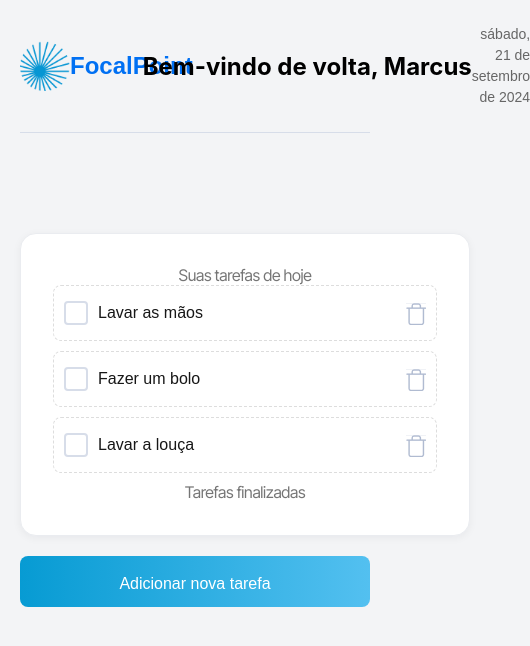
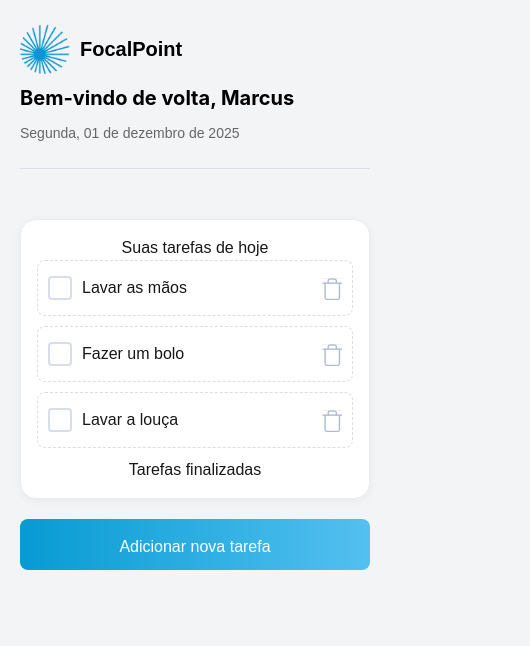
Before and after one commit to EmersonCarlosAlvesSouza/desafio-frontend, a Next.js app: page /tarefas in a window 390 px wide. Shown: the top 646 px of the page, 530 px wide, since content can reach past the window. Built offline with nearby package versions, Linux system fonts and the light colour scheme.

Commit message:
finalizado o projeto

```diff
--- a/app/tarefas/modal.adicionar.module.scss
+++ b/app/tarefas/modal.adicionar.module.scss
@@ -9,6 +9,7 @@
   justify-content: center;
   align-items: center;
   z-index: 1000; /* Garante que o modal esteja no topo */
+  font-family: 'Inter Tight', sans-serif; /* Aplicando a fonte padrão */
 }
 
 .modalContent {
@@ -19,6 +20,15 @@
   width: 400px;
   text-align: left;
   z-index: 1001; /* Garante que o conteúdo do modal esteja no topo */
+  font-family: 'Inter Tight', sans-serif; /* Aplicando a fonte padrão */
+}
+
+.modalContent h2 {
+  margin-bottom: 20px; /* Adiciona a distância entre "Nova tarefa" e "Título" */
+  font-family: 'Inter Tight', sans-serif;
+  font-size: 24px;
+  font-weight: bold;
+  color: #000000;
 }
 
 .modalLabel {
@@ -26,8 +36,10 @@
   margin-bottom: 8px;
   font-size: 14px;
   font-weight: bold;
-    color: #333;
+  color: #000000;
+  font-family: 'Inter Tight', sans-serif;
 }
+
 
 .modalInput {
   width: 100%;
@@ -37,10 +49,12 @@
   border-radius: 8px;
   font-size: 14px;
   color: #333;
+  font-family: 'Inter Tight', sans-serif; /* Aplicando a fonte padrão */
 }
 
 .modalInput::placeholder {
   color: #bbb;
+  font-family: 'Inter Tight', sans-serif; /* Aplicando a fonte padrão */
 }
 
 .modalButtons {
@@ -57,11 +71,12 @@
   padding: 0;
   cursor: pointer;
   text-align: center;
+  font-family: 'Inter Tight', sans-serif; /* Aplicando a fonte padrão */
 }
 
 .cancelButton {
   background-color: #E7EEFB;
-    color: #333;
+  color: #000000;
   transition: background-color 0.3s ease;
 }
 
--- a/app/tarefas/modal.deletar.module.scss
+++ b/app/tarefas/modal.deletar.module.scss
@@ -8,7 +8,7 @@
   display: flex;
   justify-content: center;
   align-items: center;
-    z-index: 1000; /* Garante que o modal esteja no topo */
+  z-index: 1000;
 }
 
 .modalContent {
@@ -17,23 +17,39 @@
   border-radius: 12px;
   box-shadow: 0 8px 16px rgba(0, 0, 0, 0.1);
   width: 400px;
-    text-align: left;
-    z-index: 1001; /* Garante que o conteúdo do modal esteja no topo */
+  text-align: left; /* Centraliza o conteúdo à esquerda */
+  z-index: 1001;
 }
 
+
+.modalContent h2 {
+  font-family: 'Inter Tight', sans-serif;
+  font-size: 24px;
+  font-weight: 500;
+  color: #000000;
+  text-align: left; /* Centraliza o "Deletar tarefa" à esquerda */
+  margin-bottom: 30px; /* Adiciona espaço abaixo de "Deletar tarefa" */
+}
+
+.modalContent p {
+  text-align: left; /* Alinha a pergunta à esquerda */
+  font-family: 'Inter Tight', sans-serif;
+  margin-top: 0; /* Remove qualquer espaçamento extra */
+  margin-bottom: 20px; /* Mantém o espaçamento antes dos botões */
+}
 .modalButtons {
   display: flex;
   justify-content: space-between;
   gap: 8px;
 }
 
-  .cancelButton, .delete {
-    width: 100%;
-    max-width: 185px;
+.cancelButton, .deleteButton {
+  width: 185px;
   height: 51px;
   border-radius: 8px;
-    padding: 0;
   cursor: pointer;
+  font-family: 'Inter Tight', sans-serif;
+  padding: 16px 24px;
   text-align: center;
 }
 
@@ -43,11 +59,8 @@
   transition: background-color 0.3s ease;
 }
 
-  .delete {
-    background-color: #f44336;
+.deleteButton {
+  background: linear-gradient(90deg, #D30707 0%, #F05353 100%);
   color: white;
+  transition: background-color 0.3s ease;
 }
-
-  .delete:hover {
-    background-color: #d32f2f;
-  }
--- a/app/tarefas/page.tsx
+++ b/app/tarefas/page.tsx
@@ -29,17 +29,7 @@ const Tarefas = () => {
   const [tarefaParaDeletar, setTarefaParaDeletar] = useState<Tarefa | null>(null);
   const [novaTarefa, setNovaTarefa] = useState('');
 
-  // Função para formatar a data atual
-  const formatarDataAtual = () => {
-    const data = new Date();
-    const opcoes: Intl.DateTimeFormatOptions = {
-      weekday: 'long',
-      year: 'numeric',
-      month: 'long',
-      day: 'numeric'
-    };
-    return data.toLocaleDateString('pt-BR', opcoes);
-  };
+
 
 
   // Handle the task completion (move to "Tarefas Finalizadas")
@@ -85,7 +75,7 @@ const Tarefas = () => {
           <h1>Bem-vindo de volta, Marcus</h1>
         </div>
         <div className={tarefasStyles.date}>
-          <span>{formatarDataAtual()}</span>
+          <span>Segunda, 01 de dezembro de 2025</span>
         </div>
       </header>
 
--- a/app/tarefas/tarefas.module.scss
+++ b/app/tarefas/tarefas.module.scss
@@ -1,3 +1,21 @@
+.modalOverlay {
+  position: fixed;
+  top: 0;
+  left: 0;
+  width: 100%;
+  height: 100%;
+  background: rgba(255, 255, 255, 0.9); /* Fundo branco com menos transparência */
+  display: flex;
+  justify-content: center;
+  align-items: center;
+  z-index: 1000;
+  backdrop-filter: blur(15px); /* Aumenta o desfoque */
+  -webkit-backdrop-filter: blur(15px); /* Prefixo para compatibilidade */
+}
+
+
+
+
 .container {
   width: 100%;
   max-width: 1200px;
@@ -6,6 +24,7 @@
   padding: 0 20px;
   text-align: center;
 }
+
 
 .header {
   display: flex;
@@ -24,33 +43,34 @@
 .logo {
   width: 40px;
   height: auto;
-  margin-right: 10px;
+  padding-left: 40px;
 }
 
 .logoText {
   font-size: 24px;
   font-weight: bold;
-  color: #0070f3;
+  color: #000000;
+  margin-left: 10px;
 }
 
 .welcome {
   text-align: center;
   flex: 1;
   display: flex;
-  justify-content: center;  /* Centraliza o texto de boas-vindas */
+  justify-content: center; /* Centraliza o texto de boas-vindas */
   flex-direction: column;
   align-items: center;
 }
 
 .welcome h1 {
-  font-family: 'Inter', sans-serif;  /* Aplicando a fonte Inter Tight */
-  font-size: 24px;  /* Tamanho da fonte */
-  font-weight: bold;  /* Negrito */
-  letter-spacing: -2%;  /* Espaçamento entre letras */
+  font-family: 'Inter', sans-serif;
+  font-size: 24px;
+  font-weight: bold;
+  letter-spacing: -2%;
   margin: 0;
-  line-height: 29px;  /* Ajuste da altura da linha */
-  color: #000;  /* Cor preta mais forte */
-  white-space: nowrap;  /* Forçar o texto a ficar em uma única linha */
+  line-height: 29px;
+  color: #000;
+  white-space: nowrap;
 }
 
 .date {
@@ -71,14 +91,14 @@
 
 .tarefasList {
   list-style-type: none;
-  padding: 0;
+  padding: 30px;
   margin: 0;
 }
 
 .tarefasList li {
   display: flex;
   align-items: center;
-  justify-content: flex-start;  /* Alinha os itens à esquerda */
+  justify-content: flex-start;
   padding: 15px 10px;
   border: 1px dashed #ddd;
   border-radius: 8px;
@@ -90,16 +110,7 @@
 .tarefasList li:hover {
   background-color: #f5f5f5;
 }
-/* Para estilizar as tarefas não completadas */
-.tarefasList li:not(.completed) label {
-  font-family: 'Inter Tight', sans-serif;
-  font-weight: 400;
-  font-size: 16px;
-  line-height: 19.36px;
-  letter-spacing: -0.02em;
-  color: #000000; /* Cor #000000 (preto) */
-}
-/* Para estilizar o checkbox */
+
 .tarefasList li input[type="checkbox"] {
   appearance: none;
   width: 24px;
@@ -109,13 +120,13 @@
   background-color: #fff;
   position: relative;
   cursor: pointer;
-  margin-right: 10px; /* Espaçamento entre o checkbox e o texto */
+  margin-right: 10px;
 }
 
 .tarefasList li input[type="checkbox"]:checked {
   background-color: #79C7FF;
   border: none;
-  content: url('../src/check.png');  /* Ícone SVG de check */
+  content: url('../src/check.png');
   display: flex;
   justify-content: center;
   align-items: center;
@@ -123,8 +134,8 @@
 
 .tarefasList li label {
   flex-grow: 1;
-  text-align: left;  /* Garante que o texto das tarefas fique à esquerda */
-  margin-left: 10px;  /* Ajusta o espaçamento entre o checkbox e o texto */
+  text-align: left;
+  margin-left: 10px;
 }
 
 .tarefasList li.completed {
@@ -138,13 +149,12 @@
   height: 20px;
   border: none;
   cursor: pointer;
-  margin-left: auto;  /* Garante que o ícone da lixeira fique à direita */
+  margin-left: auto;
 }
 
-
-
 .addButton {
-  width: 450px;
+  width: 100%;
+  max-width: 450px;
   height: 51px;
   background: linear-gradient(90deg, #079BD3 0%, #53C0F0 100%);
   color: white;
@@ -164,39 +174,54 @@
   cursor: not-allowed;
 }
 
-.tarefasList li .deleteButton {
-  margin-left: auto;
-}
-
-.tarefasList li.completed .deleteButton {
-  margin-left: auto;
-}
-
-.tarefasList .hot {
-  margin-right: 10px;
-}
 .buttonContainer {
   display: flex;
   justify-content: center;
   margin-top: 20px;
 }
 
-/* Para estilizar "Suas tarefas de hoje" */
-.suasTarefas {
-  font-family: 'Inter Tight', sans-serif;
-  font-weight: 400;
-  font-size: 16px;
-  line-height: 19.36px;
-  letter-spacing: -0.02em;
-  color: rgba(0, 0, 0, 0.54); /* Cor com 54% de opacidade */
+@media screen and (max-width: 768px) {
+  .tarefasContainer {
+    width: 100%;
+    max-width: 100%;
+    padding: 16px;
+    margin-top: 50px;
+  }
+
+  .addButton {
+    max-width: 100%;
+    width: 100%;
+  }
+
+  .tarefasList {
+    padding: 0;
+  }
+
+  .header {
+    flex-direction: column;
+    align-items: flex-start;
+  }
+
+  .logoContainer {
+    padding-left: 0;
+    margin-bottom: 10px;
+  }
+
+  .logo {
+    padding-left: 0;
+    width: 30px;
+  }
+
+  .logoText {
+    font-size: 20px;
+  }
+
+  .welcome h1 {
+    font-size: 20px;
+  }
+
+  .date {
+    text-align: left;
+    margin-top: 10px;
+  }
 }
-
-/* Para estilizar "Tarefas finalizadas" */
-.tarefasFinalizadas {
-  font-family: 'Inter Tight', sans-serif;
-  font-weight: 400;
-  font-size: 16px;
-  line-height: 19.36px;
-  letter-spacing: -0.02em;
-  color: rgba(0, 0, 0, 0.54); /* Cor com 54% de opacidade */
-}
```
Lines whose indentation alone changed are shown as unchanged.
